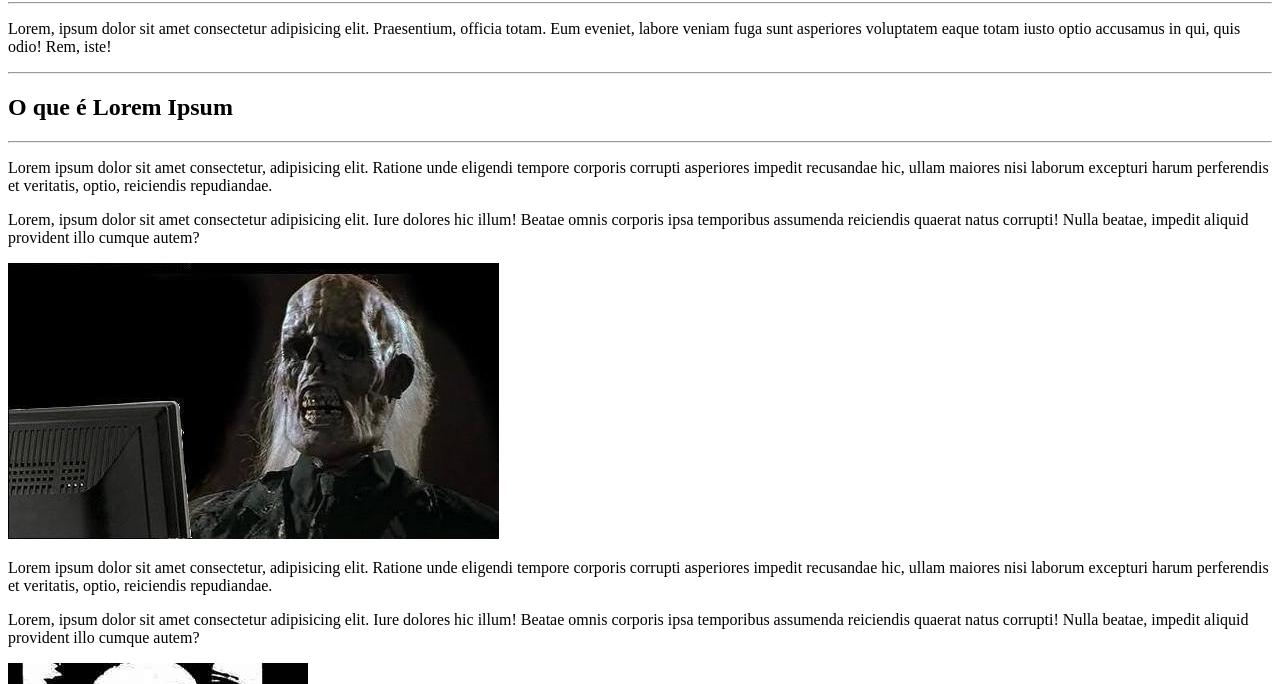
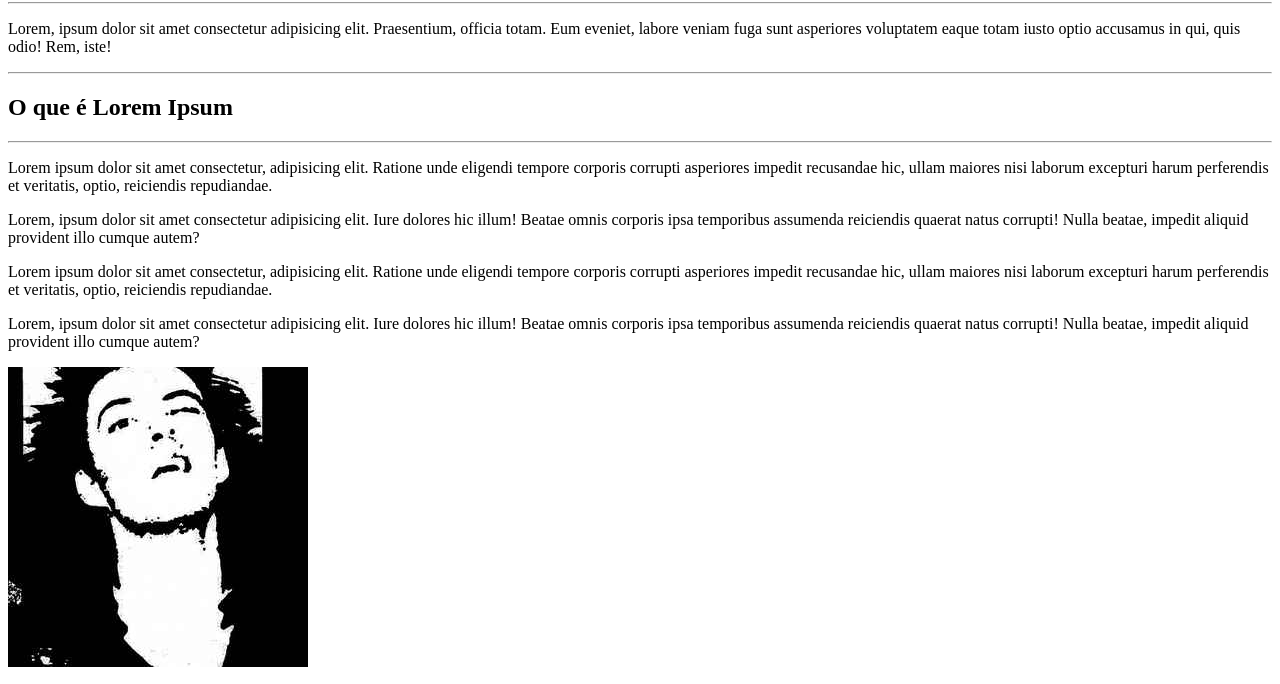
Before and after one commit to roxlmz/roxlmlz.github.io, a plain HTML site: page index.html in a window 1280 px wide. Shown: the part 104-788 px from the top of the page. Drawn offline with Linux system fonts and the light colour scheme.

Commit message:
Update index.html

```diff
--- a/index.html
+++ b/index.html
@@ -16,7 +16,7 @@
     <hr>
     <p>Lorem ipsum dolor sit amet consectetur, adipisicing elit. Ratione unde eligendi tempore corporis corrupti asperiores impedit recusandae hic, ullam maiores nisi laborum excepturi harum perferendis et veritatis, optio, reiciendis repudiandae.</p>
     <p>Lorem, ipsum dolor sit amet consectetur adipisicing elit. Iure dolores hic illum! Beatae omnis corporis ipsa temporibus assumenda reiciendis quaerat natus corrupti! Nulla beatae, impedit aliquid provident illo cumque autem?</p>
-    <img src="img/foto0x00.jpg" alt="foto1">
+
     <p>Lorem ipsum dolor sit amet consectetur, adipisicing elit. Ratione unde eligendi tempore corporis corrupti asperiores impedit recusandae hic, ullam maiores nisi laborum excepturi harum perferendis et veritatis, optio, reiciendis repudiandae.</p>
     <p>Lorem, ipsum dolor sit amet consectetur adipisicing elit. Iure dolores hic illum! Beatae omnis corporis ipsa temporibus assumenda reiciendis quaerat natus corrupti! Nulla beatae, impedit aliquid provident illo cumque autem?</p>
     <img src="img/rhodolpho.jpg" alt="foto2">
```
